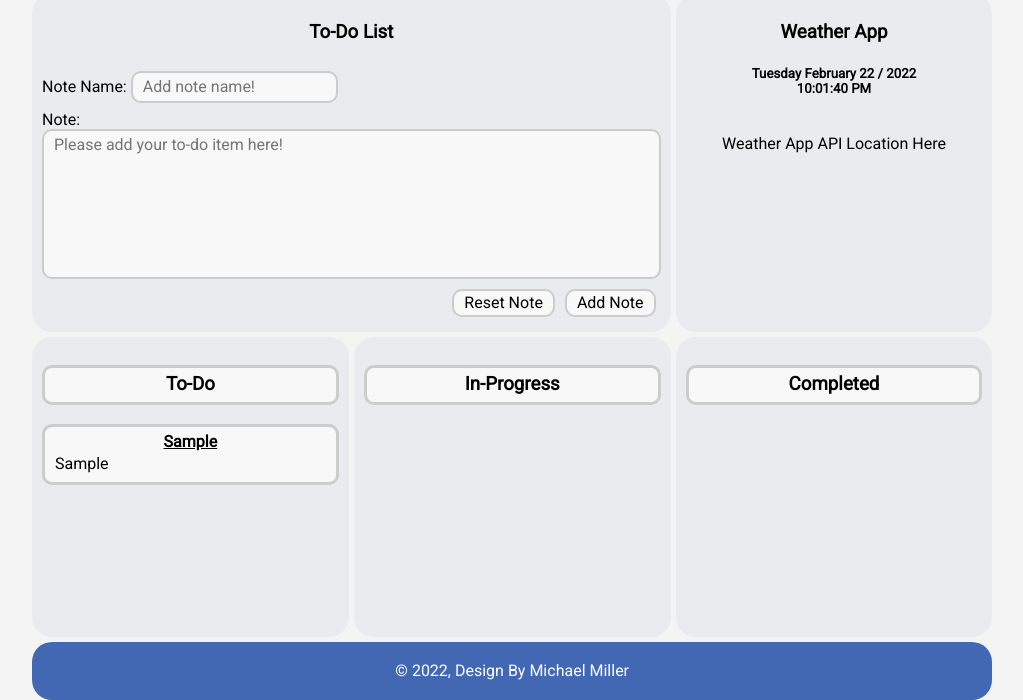
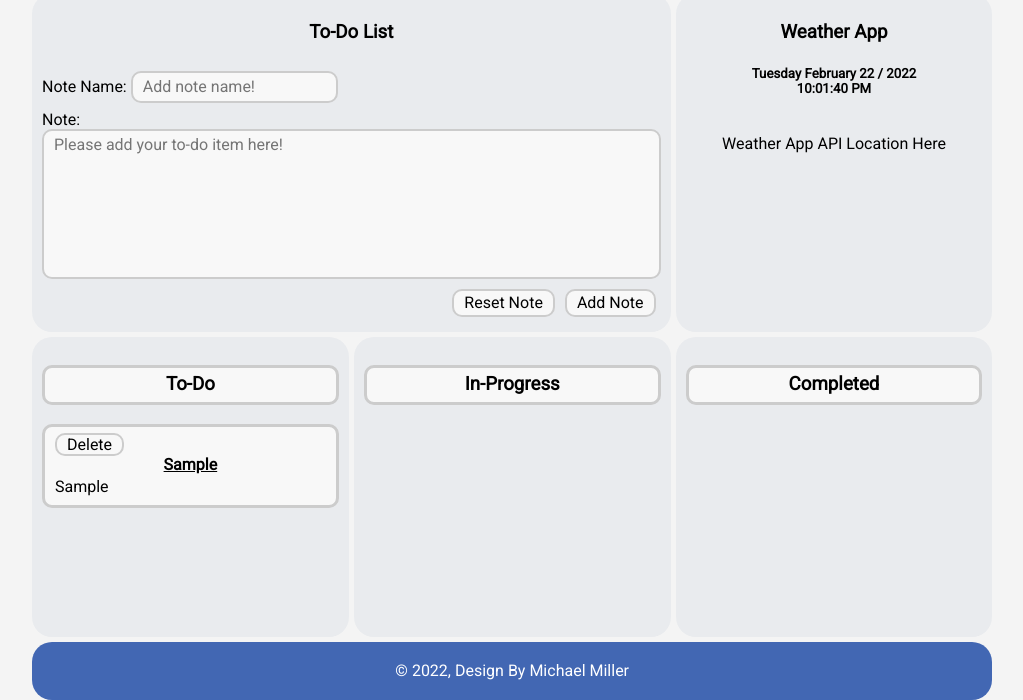
Before and after one commit to millerm30/todo, a plain HTML site: page index.html in a window 1280 px wide. Both pictures are taken after typing "Sample", "Sample" into the empty fields and a click on the button "Add Note". Shown: the part 131-831 px from the top of the page, without its empty margins (128-1151 px from the left). Drawn offline with Linux system fonts and the light colour scheme.

Commit message:
added delete function to note

```diff
--- a/javascript/noteAdd.js
+++ b/javascript/noteAdd.js
@@ -41,6 +41,7 @@ function onSubmit(e) {
       h4Head.appendChild(document.createTextNode(`${nameInput.value}`));
       const para = document.createElement('p');
       para.appendChild(document.createTextNode(`${noteInput.value}`));
+      div.innerHTML = '<button class="button_delete" onclick="deleteItem(this)">Delete</button>';
 
       noteList.appendChild(div);
       div.append(h4Head, para);
@@ -54,3 +55,7 @@ function resetFields() {
 function errorMsg() {
   setTimeout(() => msg.remove(), 3000);
 }
+
+function deleteItem(e) {
+  e.parentElement.hide()
+}
--- a/stylesheets/main.css
+++ b/stylesheets/main.css
@@ -159,6 +159,7 @@ textarea {
 
 .button_submit:hover,
 .button_reset:hover,
+.button_delete:hover,
 #note_name:hover,
 #status:hover,
 #textarea:hover {
@@ -221,6 +222,15 @@ textarea {
     cursor: grabbing;
 }
 
+.button_delete {
+    padding: 0 10px;
+    cursor: pointer;
+    background-color: #f8f8f8;
+    border: 2px solid #ccc;
+    border-radius: 10px;
+    line-height: 1.20em;
+}
+
 /* To-Do Interior Settings */
 
 .todo-content h3 {
```
